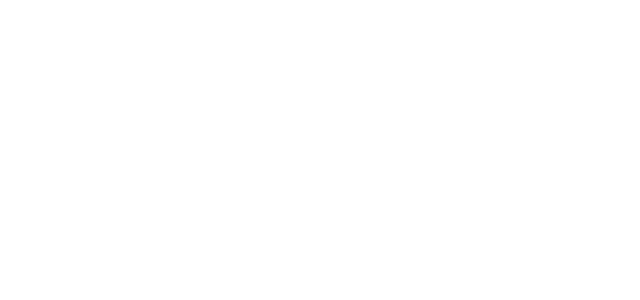
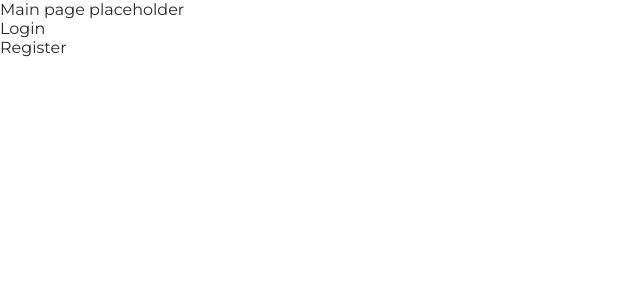
Before and after one commit to drivereduplatform/eduplatform-frontend, a React (Create React App) app: page / in a window 1280 px wide. Before the commit this address had no page. Shown: the top 300 px of the page, without its empty margins (0-640 px from the left). Built offline with nearby package versions, Linux system fonts and the light colour scheme.

Commit message:
added main page placeholder

```diff
--- a/src/App.jsx
+++ b/src/App.jsx
@@ -1,15 +1,16 @@
 import { BrowserRouter, Route, Routes } from 'react-router-dom'
+import Login from './screens/Login';
+import Main from './screens/Main';
+import Register from './screens/Register';
 import './style-global.css'
 import './style-main.css'
-import Login from './screens/Login';
 
 function App() {
   return (
     <BrowserRouter>
       <Routes>
-        <Route exact path="/register">
-
-        </Route>
+        <Route path="/" element={<Main />} />
+        <Route path="/register" element={<Register />} />
         <Route path="/login" element={<Login />} />
       </Routes>
     </BrowserRouter>
--- /dev/null
+++ b/src/screens/Main.jsx
@@ -0,0 +1,13 @@
+import { Link } from 'react-router-dom'
+
+function Main() {
+  return (
+    <div>
+      Main page placeholder <br />
+      <Link to="/login">Login</Link> <br />
+      <Link to="/register">Register</Link>
+    </div>
+  )
+}
+
+export default Main
```
Also changed, not shown: 1 other file (tests, documents, lock files or other folders).
